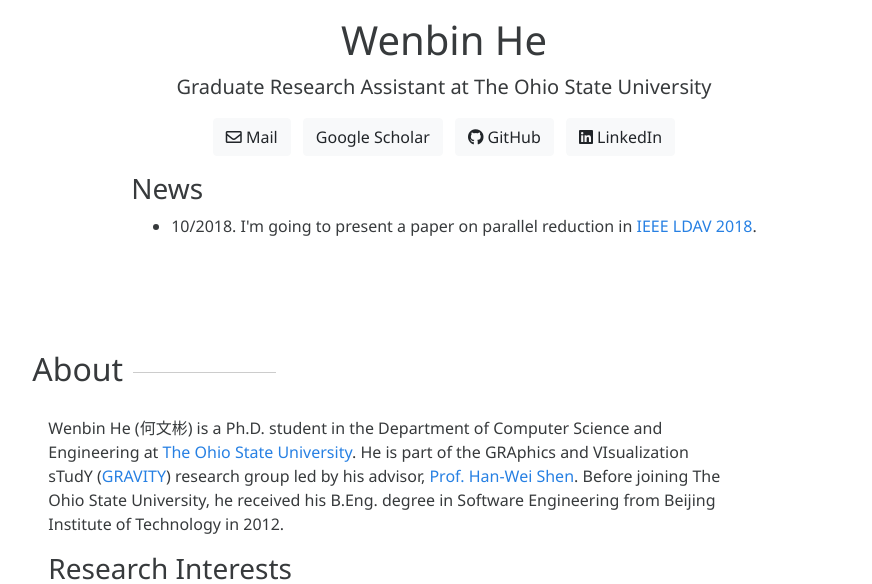
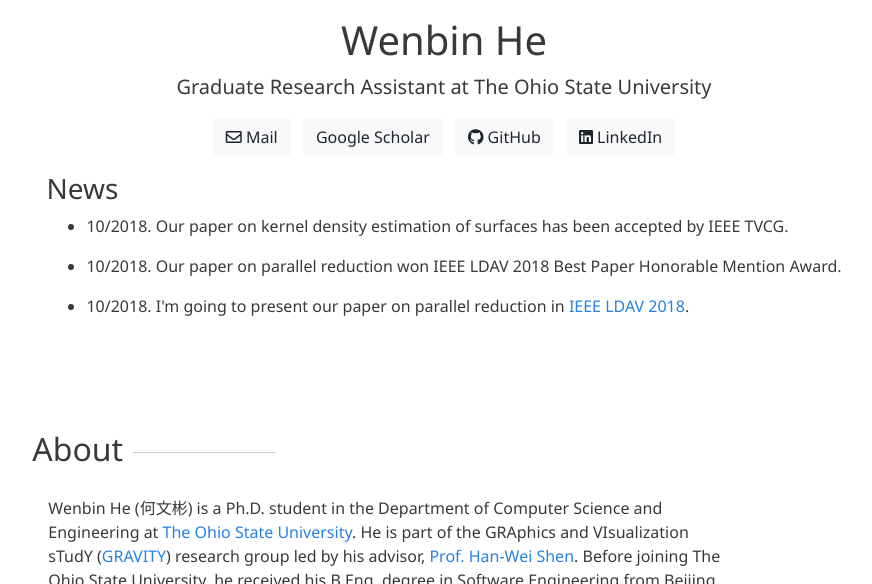
Before and after one commit to hewenbin/hewenbin.github.io, a Jekyll site: the page built from index.html, in a window 1280 px wide and 900 px high, cut to the strip 316-900 px from the top of the window. Shown: the whole strip, without its empty margins (196-1068 px from the left). Built offline with Jekyll 4.4.1, drawn with Linux system fonts in a browser that asks for light colours; nearby versions of some CDN libraries; a style sheet for code colours, icons or effects is not loaded; some of the changed text lies outside the part shown.

Commit message:
Update news and publications

```diff
--- a/_includes/experience.html
+++ b/_includes/experience.html
@@ -3,7 +3,7 @@
 <div class="mx-5">
 
   <div class="clearfix mb-3">
-    <img src="{{ "/assets/img/osu_logo.png" | relative_url }}" alt="osu-logo" class="float-left mr-3" width="120" height="83">
+    <img src="{{ "/assets/img/osu_logo.png" | relative_url }}" alt="osu-logo" class="float-left mr-3" width="100" height="69">
     <div style="overflow: hidden;">
       <h3>The Ohio State University</h3>
       <h4>Graduate Research Assistant</h4>
@@ -18,7 +18,7 @@
   </div>
 
   <div class="clearfix">
-    <img src="{{ "/assets/img/argonne_logo.png" | relative_url }}" alt="argonne-logo" class="float-left mr-3" width="120" height="107">
+    <img src="{{ "/assets/img/argonne_logo.png" | relative_url }}" alt="argonne-logo" class="float-left mr-3" width="100" height="89">
     <div style="overflow: hidden;">
       <h3>Argonne National Laboratory</h3>
       <h4>Research Aide</h4>
--- a/_includes/home.html
+++ b/_includes/home.html
@@ -23,7 +23,15 @@
 <ul>
 
   <li><p>
-    10/2018. I'm going to present a paper on parallel reduction in <a href="http://ldav.org/" target="_blank">IEEE LDAV 2018</a>.
+    10/2018. Our paper on kernel density estimation of surfaces has been accepted by IEEE TVCG.
+  </p></li>
+
+  <li><p>
+    10/2018. Our paper on parallel reduction won IEEE LDAV 2018 Best Paper Honorable Mention Award.
+  </p></li>
+
+  <li><p>
+    10/2018. I'm going to present our paper on parallel reduction in <a href="http://ldav.org/" target="_blank">IEEE LDAV 2018</a>.
   </p></li>
 
 </ul>
--- a/_includes/publications.html
+++ b/_includes/publications.html
@@ -1,13 +1,23 @@
 <h2 class="scroll_heading">Publications</h2>
 
 <ul>
+
+  <li><p>
+    <strong>Wenbin He</strong>, Hanqi Guo, Han-Wei Shen, and Tom Peterka
+    <br>
+    eFESTA: Ensemble Feature Exploration with Surface Density Estimates
+    <br>
+    <em>IEEE Transactions on Visualization and Computer Graphics</em>. (Accepted)
+    <br>
+    | DOI | PDF | BibTeX |
+  </p></li>
 
   <li><p>
     <strong>Wenbin He</strong>, Hanqi Guo, Tom Peterka, Sheng Di, Franck Cappello, and Han-Wei Shen
     <br>
     Parallel Partial Reduction for Large-Scale Data Analysis and Visualization
     <br>
-    In <em>Proceedings of 2018 IEEE Symposium on Large Data Analysis and Visualization</em>, 2018. (Accepted)
+    In <em>Proceedings of 2018 IEEE Symposium on Large Data Analysis and Visualization</em>, 2018. (<strong>Honorable Mention</strong>, Accepted)
     <br>
     | DOI | PDF | BibTeX |
   </p></li>
```
Also changed, not shown: other parts of _includes/publications.html (+1 -1 lines).
